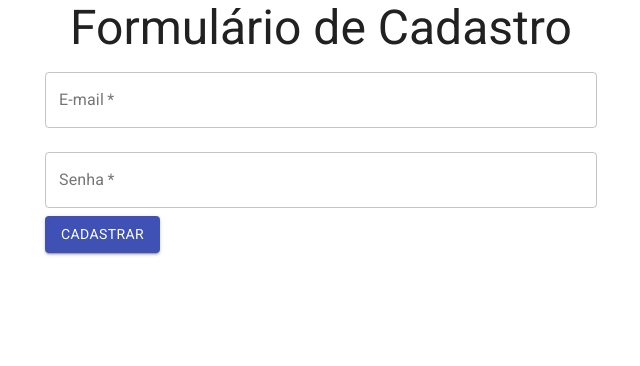
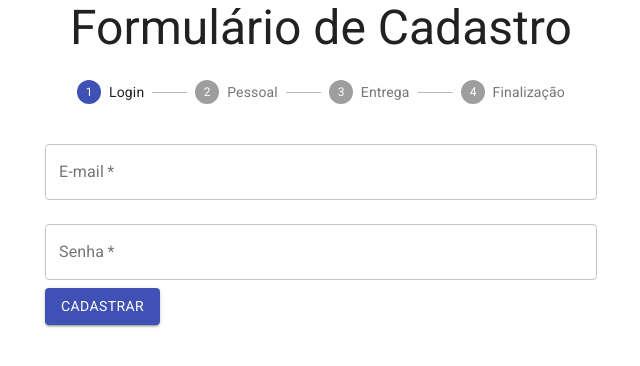
Before and after one commit to martinso-alex/react-hooks, a React (Create React App) app: page / in a window 1280 px wide. Shown: the top 366 px of the page, without its empty margins (319-959 px from the left). Built offline with nearby package versions, Linux system fonts and the light colour scheme.

Commit message:
stepper e useEffect hook

```diff
--- a/src/components/form-cadastro.jsx
+++ b/src/components/form-cadastro.jsx
@@ -1,20 +1,51 @@
-import React, { useState } from "react";
+import React, { useEffect, useState } from "react";
 import { DadosPessoais } from "./dados-pessoais";
 import { DadosUsuario } from "./dados-usuario";
 import { DadosEntrega } from "./dados-entrega";
+import { Step, StepLabel, Stepper, Typography } from "@material-ui/core";
 
 export function FormCadastro({ submit, validarCpf }) {
 	const [etapa, setEtapa] = useState(0);
+	const [dados, setDados] = useState({});
+
+	useEffect(() => {
+		if (etapa === formularios.length - 1) submit(dados);
+	});
 
 	const formularios = [
-		<DadosUsuario submit={proximaEtapa} />,
-		<DadosPessoais submit={proximaEtapa} validarCpf={validarCpf} />,
-		<DadosEntrega submit={submit} />,
+		<DadosUsuario submit={coletaDados} />,
+		<DadosPessoais submit={coletaDados} validarCpf={validarCpf} />,
+		<DadosEntrega submit={coletaDados} />,
+		<Typography variant='h5'>Obrigado por se Cadastrar!</Typography>,
 	];
+
+	function coletaDados(novosDados) {
+		setDados({ ...dados, ...novosDados });
+		proximaEtapa();
+	}
 
 	function proximaEtapa() {
 		setEtapa(etapa + 1);
 	}
 
-	return <>{formularios[etapa]}</>;
+	return (
+		<>
+			<Stepper activeStep={etapa}>
+				<Step>
+					<StepLabel>Login</StepLabel>
+				</Step>
+				<Step>
+					<StepLabel>Pessoal</StepLabel>
+				</Step>
+				<Step>
+					<StepLabel>Entrega</StepLabel>
+				</Step>
+				<Step>
+					<StepLabel>Finalização</StepLabel>
+				</Step>
+			</Stepper>
+
+			{formularios[etapa]}
+		</>
+	);
 }
```
